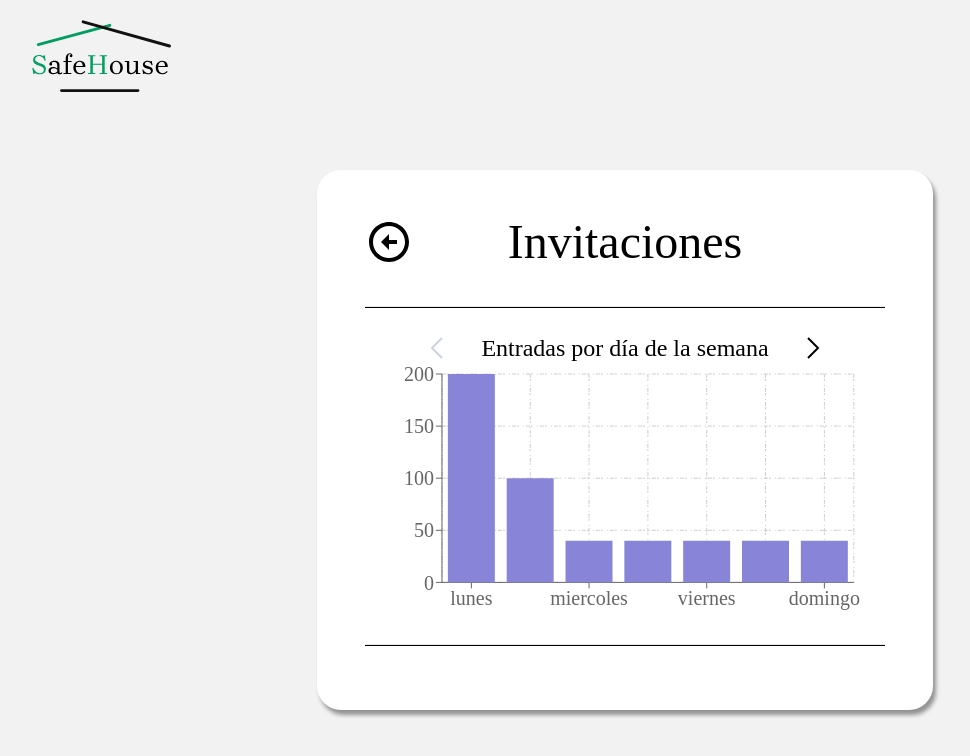
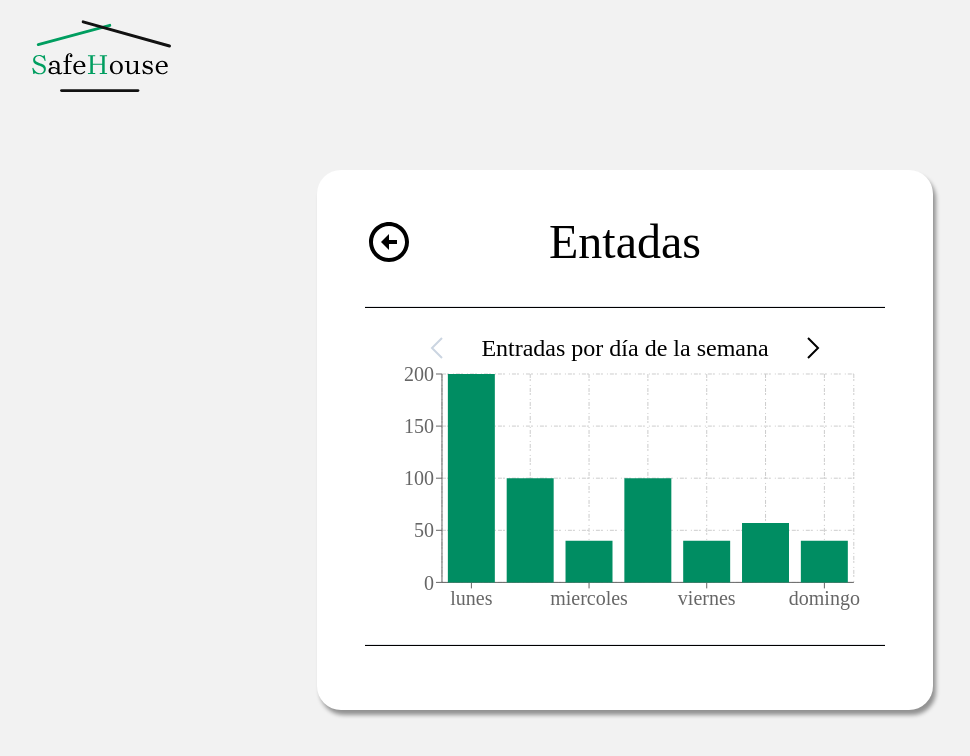
Before and after one commit to Fabio-Alfredo/deploy_definit, a React (Vite) app in the folder safeHouse-frontEnd/: page /graphics in a window 1280 px wide. Shown: the top 756 px of the page, without its empty margins (15-985 px from the left). Built offline with nearby package versions, Linux system fonts and the light colour scheme; a web font is replaced by a local one.

Commit message:
update: animation graphics

```diff
--- a/safeHouse-frontEnd/src/components/graphicsComponents/BarChartGraphic.jsx
+++ b/safeHouse-frontEnd/src/components/graphicsComponents/BarChartGraphic.jsx
@@ -1,14 +1,19 @@
 import React from 'react';
-import { Bar, BarChart, CartesianGrid, Legend, ResponsiveContainer, Tooltip, XAxis, YAxis } from 'recharts';
+import { Bar, BarChart, CartesianGrid, ResponsiveContainer, Tooltip, XAxis, YAxis } from 'recharts';
 
 const data = [
-    { name: 'lunes', entries: 200 },
-    { name: 'martes', entries: 100 },
-    { name: 'miercoles', entries: 40 },
-    { name: 'jueves', entries: 40 },
-    { name: 'viernes', entries: 40 },
-    { name: 'sabado', entries: 40 },
-    { name: 'domingo', entries: 40 }
+    { name: 'lunes', entries: 200, color: '#00C49F'},
+    { name: 'martes', entries: 100, color: '#FFBB28'},
+    { name: 'miercoles', entries: 40, color: '#FF8042'},
+    { name: 'jueves', entries: 100, color: '#0088FE'},
+    { name: 'viernes', entries: 40, color: '#00C49F'},
+    { name: 'sabado', entries: 57, color: '#FFBB28'},
+    { name: 'domingo', entries: 40, color: '#FF8042'}
+]
+
+const color = [
+
+
 ]
 
 const BarChartGraphic = () => {
@@ -29,7 +34,7 @@ const BarChartGraphic = () => {
                 <XAxis dataKey="name" />
                 <YAxis />
                 <Tooltip />
-                <Bar dataKey="entries" fill="#8884d8" />
+                <Bar dataKey="entries" fill="#008D62" />
             </BarChart>
         </ResponsiveContainer>
     );
--- a/safeHouse-frontEnd/src/components/graphicsComponents/ContainerGraphics.jsx
+++ b/safeHouse-frontEnd/src/components/graphicsComponents/ContainerGraphics.jsx
@@ -24,7 +24,7 @@ const ContainerGraphics = () => {
     return (
         <>
             <div className='w-full p-8 shadow-2xl rounded-3xl bg-white h-fit lg:w-2/3  xl:w-1/2' > {/* query */}
-                <Navigation title={"Invitaciones"} />
+                <Navigation title={"Entadas"} />
                 <hr className='h-0.5 bg-black mb-6 mx-4' />
                 <div className='flex font-brygada-1918 text-xs md:text-xl justify-center items-center flex-col'>
                     <NavigationGraphics handleNextGraphic={handleNextGraphic} handlePreviewGraphic={handlePreviewGraphic} currentGraphic={currentGraphic} />
--- a/safeHouse-frontEnd/src/components/graphicsComponents/PieChartGraphic.jsx
+++ b/safeHouse-frontEnd/src/components/graphicsComponents/PieChartGraphic.jsx
@@ -17,24 +17,25 @@ const color = [
 const PieChartGraphic = () => {
     return (
         <div style={{ width: '100%', height: 350 }}>
-            <ResponsiveContainer>
+            <ResponsiveContainer >
                 <PieChart>
                     <Pie
+                        className="cursor-pointer"
                         dataKey={'entries'}
                         name={'name'}
                         data={data}
                         innerRadius={50}
                         outerRadius={130}
-                        fill='#8884d8'
+                        animationDuration={400}
                     >
                         {
                             data.map((entry, index) => (
-                                <Cell key={`cell-${index}`} fill={color[index % color.length]} />
+                                <Cell key={`cell-${index}`} fill={color[index % color.length]} className='hover:translate-x-1 duration-500' />
 
                             ))
 
                         }
-                        <LabelList dataKey="name" position="top" fill="white"  />
+                        <LabelList dataKey="name" position="top" fill="white" />
                     </Pie>
                     <Tooltip />
                 </PieChart>
```
